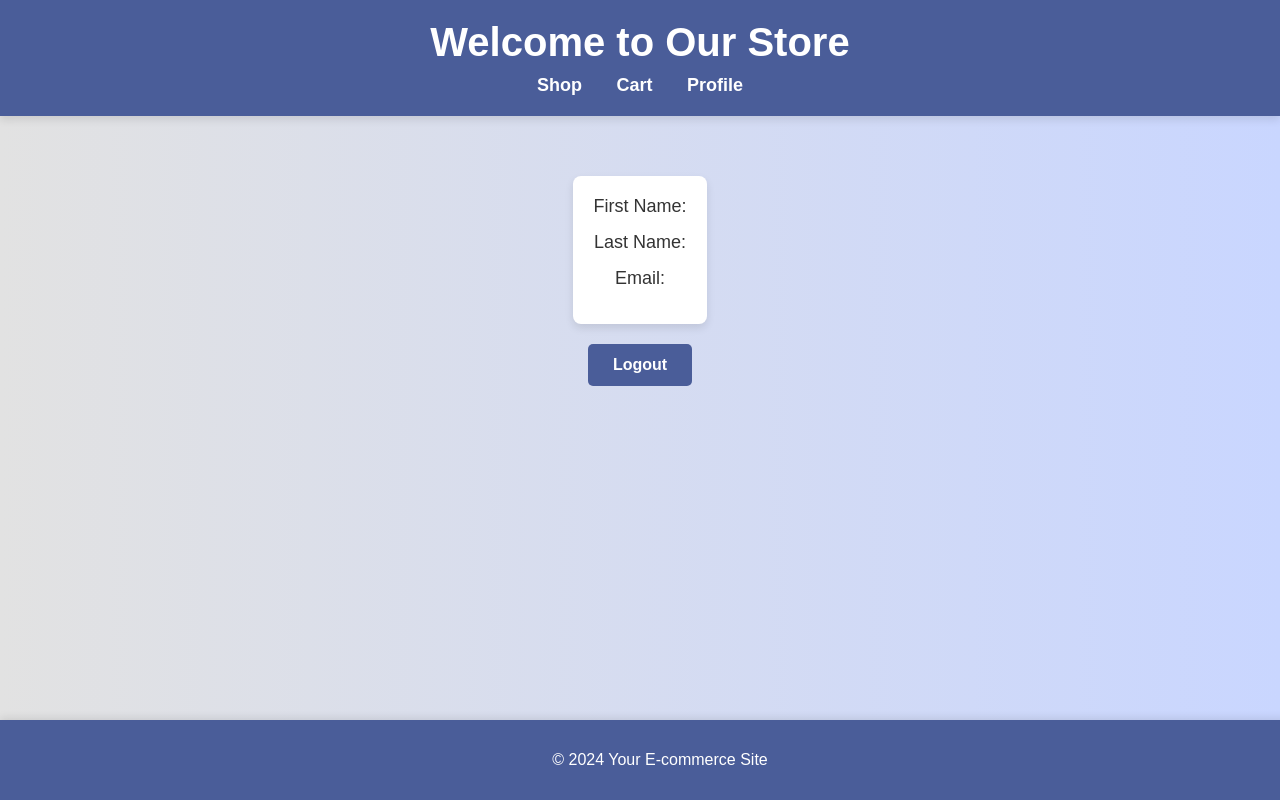
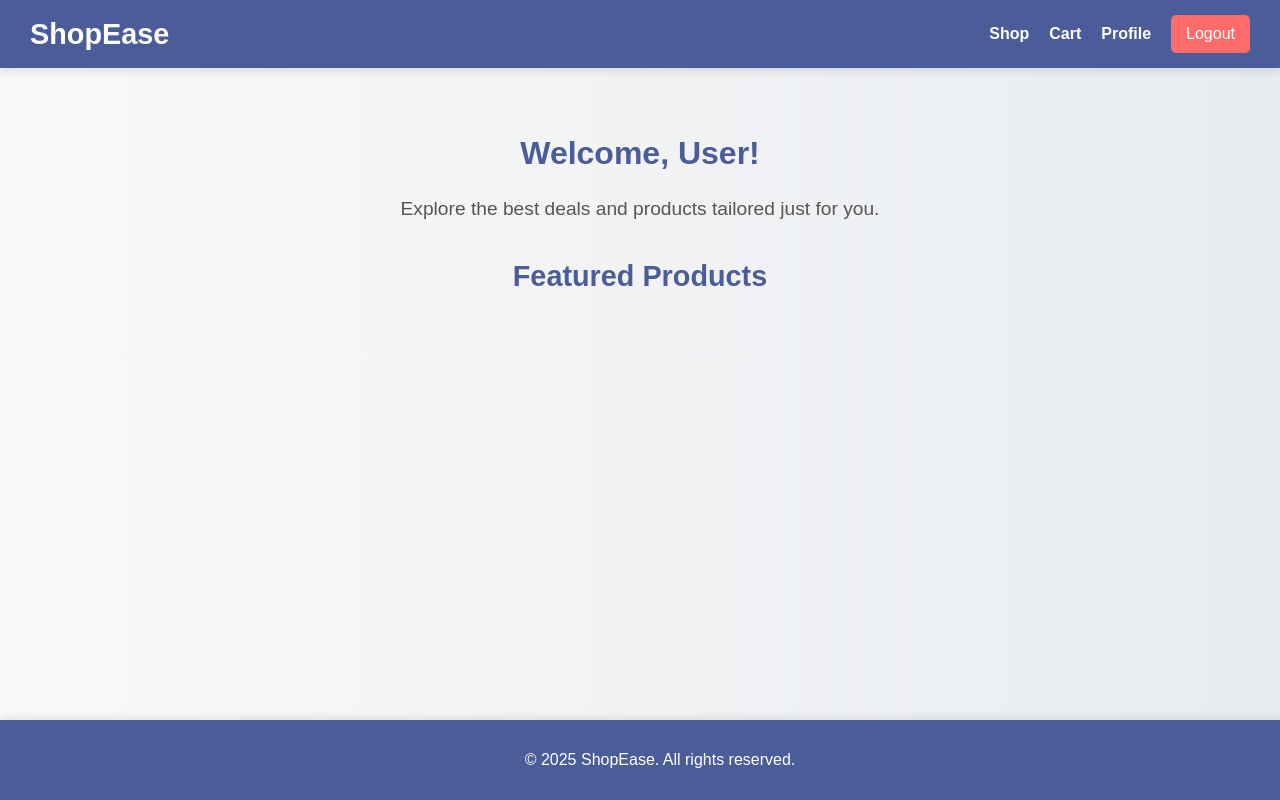
Before and after one commit to shivkumars123/e-commercee, a plain HTML site: page homepage.html in a window 1280 px wide. Drawn offline with Linux system fonts and the light colour scheme; no server answers.

```diff
--- a/homepage.css
+++ b/homepage.css
@@ -1,34 +1,36 @@
-/* Global styles */
 body {
     margin: 0;
     padding: 0;
     font-family: 'Poppins', sans-serif;
-    background: linear-gradient(to right, #e2e2e2, #c9d6ff);
+    background: linear-gradient(to right, #f8f9fa, #e9ecef);
     color: #333;
 }
 
 header {
+    display: flex;
+    justify-content: space-between;
+    align-items: center;
     background-color: #4a5d99;
     color: #fff;
-    padding: 20px 30px;
-    text-align: center;
+    padding: 15px 30px;
     box-shadow: 0 4px 8px rgba(0, 0, 0, 0.1);
 }
 
-header h1 {
+header .logo h1 {
     margin: 0;
-    font-size: 2.5rem;
+    font-size: 1.8rem;
 }
 
 nav {
-    margin-top: 10px;
+    display: flex;
+    align-items: center;
+    gap: 20px;
 }
 
 nav a {
     text-decoration: none;
     color: #fff;
-    margin: 0 15px;
-    font-size: 18px;
+    font-size: 1rem;
     font-weight: bold;
     transition: color 0.3s ease;
 }
@@ -37,45 +39,103 @@ nav a:hover {
     color: #c9d6ff;
 }
 
+nav button {
+    background-color: #ff6b6b;
+    color: #fff;
+    padding: 10px 15px;
+    border: none;
+    border-radius: 5px;
+    cursor: pointer;
+    font-size: 1rem;
+    transition: background-color 0.3s ease;
+}
+
+nav button:hover {
+    background-color: #e63946;
+}
+
 main {
     padding: 40px 20px;
     text-align: center;
 }
 
-.user-info {
+.welcome-section {
+    margin-bottom: 40px;
+}
+
+.welcome-section h2 {
+    font-size: 2rem;
+    color: #4a5d99;
+}
+
+.welcome-section p {
+    font-size: 1.2rem;
+    color: #555;
+}
+
+.featured-products {
+    margin-top: 20px;
+}
+
+.featured-products h2 {
+    font-size: 1.8rem;
+    color: #4a5d99;
+    margin-bottom: 20px;
+}
+
+.product-grid {
+    display: grid;
+    grid-template-columns: repeat(auto-fit, minmax(200px, 1fr));
+    gap: 20px;
+}
+
+.product-card {
     background: #fff;
     border-radius: 8px;
     box-shadow: 0 4px 8px rgba(0, 0, 0, 0.1);
-    padding: 20px;
-    margin: 20px auto;
-    width: fit-content;
+    padding: 15px;
+    text-align: center;
+    transition: transform 0.3s ease, box-shadow 0.3s ease;
 }
 
-.user-info div {
-    margin-bottom: 15px;
-    font-size: 18px;
+.product-card:hover {
+    transform: translateY(-5px);
+    box-shadow: 0 6px 12px rgba(0, 0, 0, 0.15);
 }
 
-.user-info span {
-    font-weight: 600;
-    color: #4a5d99;
+.product-card img {
+    width: 100%;
+    height: 150px;
+    object-fit: cover;
+    border-radius: 8px;
+    margin-bottom: 10px;
 }
 
-button {
-    color: #fff;
-    background-color: #4a5d99;
-    padding: 12px 25px;
-    border-radius: 5px;
-    font-size: 1rem;
-    font-weight: bold;
-    border: none;
-    cursor: pointer;
-    transition: background-color 0.3s ease, color 0.3s ease;
+.product-card h3 {
+    font-size: 1.2rem;
+    color: #333;
+    margin: 10px 0;
 }
 
-button:hover {
+.product-card p {
+    font-size: 1rem;
+    color: #555;
+    margin: 5px 0;
+}
+
+.product-card button {
+    background-color: #4a5d99;
+    color: #fff;
+    padding: 10px 15px;
+    border: none;
+    border-radius: 5px;
+    cursor: pointer;
+    font-size: 1rem;
+    transition: background-color 0.3s ease;
+}
+
+.product-card button:hover {
     background-color: #3a4a7d;
-    color: #e2e2e2;
 }
 
 footer {
--- a/homepage.html
+++ b/homepage.html
@@ -9,23 +9,30 @@
 </head>
 <body>
     <header>
-        <h1>Welcome to Our Store</h1>
+        <div class="logo">
+            <h1>ShopEase</h1>
+        </div>
         <nav>
             <a href="shop.html">Shop</a>
             <a href="cart.html">Cart</a>
             <a href="profile.html">Profile</a>
+            <button id="logout">Logout</button>
         </nav>
     </header>
     <main>
-        <div class="user-info">
-            <div>First Name: <span id="loggedUserFName"></span></div>
-            <div>Last Name: <span id="loggedUserLName"></span></div>
-            <div>Email: <span id="loggedUserEmail"></span></div>
-        </div>
-        <button id="logout">Logout</button>
+        <section class="welcome-section">
+            <h2>Welcome, <span id="loggedUserFName">User</span>!</h2>
+            <p>Explore the best deals and products tailored just for you.</p>
+        </section>
+        <section class="featured-products">
+            <h2>Featured Products</h2>
+            <div class="product-grid" id="featured-products">
+                <!-- Products will be dynamically loaded here -->
+            </div>
+        </section>
     </main>
     <footer>
-        <p>&copy; 2024 Your E-commerce Site</p>
+        <p>&copy; 2025 ShopEase. All rights reserved.</p>
     </footer>
 </body>
 </html>
```
